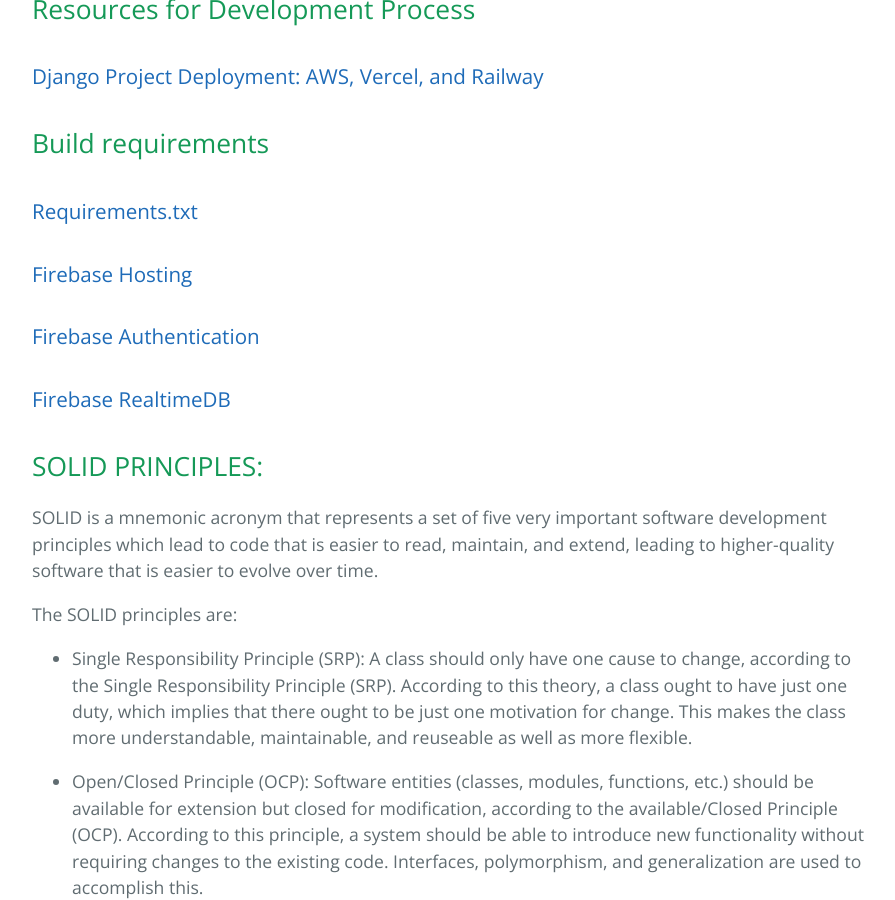
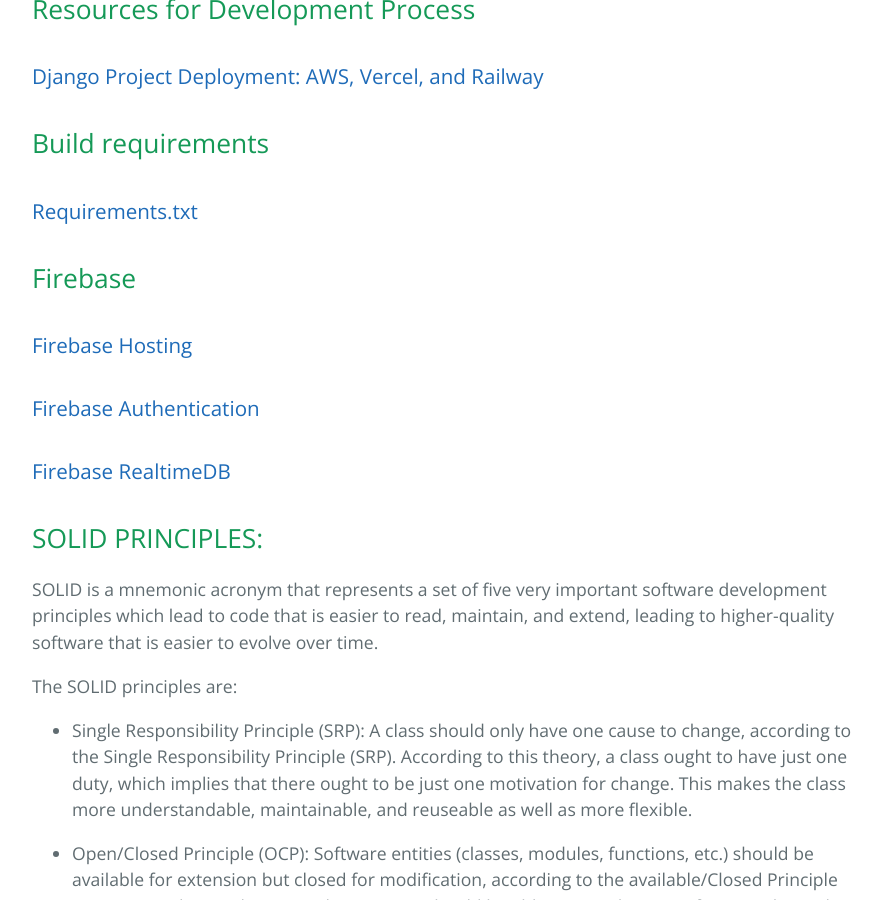
Before and after one commit to learning-software-engineering/learning-software-engineering.github.io, a Jekyll site: the page built from Topics/Development_Process.md, in a window 1280 px wide and 900 px high, scrolled down 348 px. Shown: the whole window, without its empty margins (192-1087 px from the left). Built offline with Jekyll 4.4.1, drawn with Linux system fonts in a browser that asks for light colours; our own code applies the rules of GitHub Pages for plain Markdown files.

Commit message:
editted firebase resources

```diff
--- a/Topics/Development_Process.md
+++ b/Topics/Development_Process.md
@@ -5,7 +5,9 @@
 ## Build requirements
 ### [Requirements.txt](./Development_Process/Build_Requirements/Requirements_txt.md)
 
-### [Firebase Hosting](./Development_Process/evelopment_Process/firebase/firebase_hosting.md)
+## Firebase
+
+### [Firebase Hosting](./Development_Process/firebase/firebase_hosting.md)
 
 ### [Firebase Authentication](./Development_Process/firebase/firebase_authentication.md)
 
```
Also changed, not shown: Topics/Development_Process/firebase/firebase_authentication.md (+1 -1 lines), Topics/Development_Process/firebase/firebase_realtimeDB.md (+2 -1 lines).
